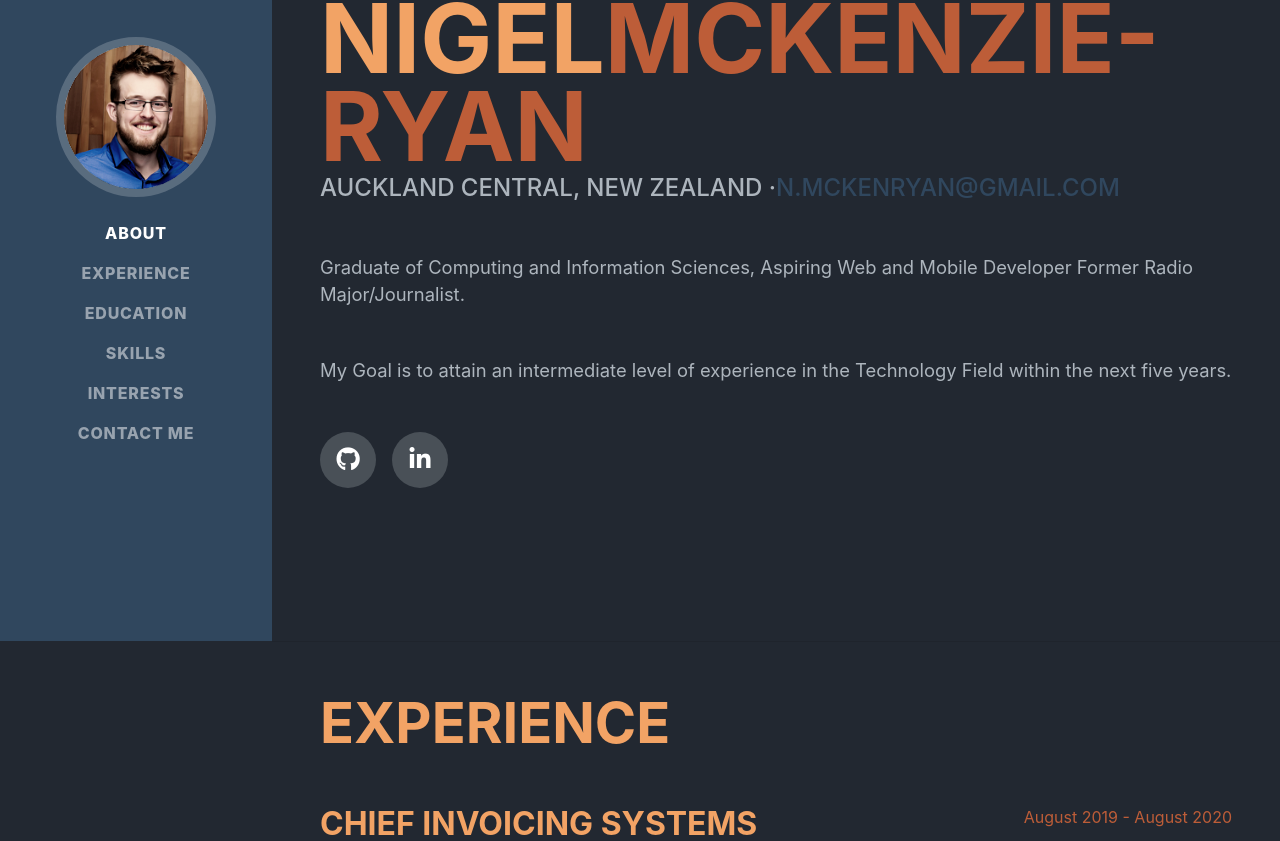
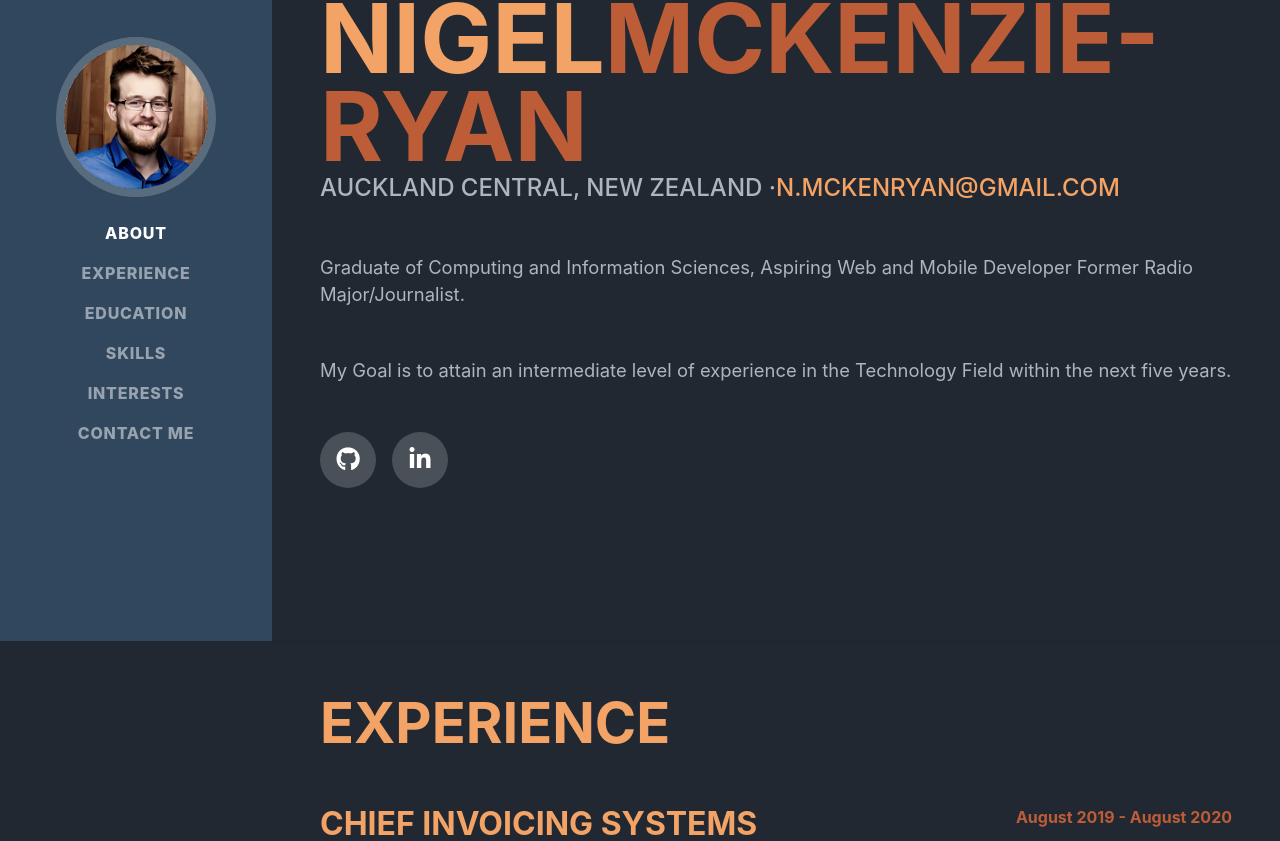
Before and after one commit to nMckenryan/NMckenryanCV, a Gatsby site: page / in a window 1280 px wide. Shown: the part 159-1000 px from the top of the page. Built offline with nearby package versions, Linux system fonts and the light colour scheme; Gatsby itself is replaced by a stand-in of ours; a web font is replaced by a local one.

Commit message:
Update _bootstrap-overrides.scss

```diff
--- a/src/assets/sass/_bootstrap-overrides.scss
+++ b/src/assets/sass/_bootstrap-overrides.scss
@@ -4,14 +4,15 @@
 
 .text-primary {
   color: $tertiary !important;
+  font-weight: bold;
 }
 
 a {
-  color: $primary;
+  color: $secondary;
   &:hover,
   &:focus,
   &:active {
-    color: darken($primary, 15%);
+    color: $tertiary;
   }
 }
 
```
